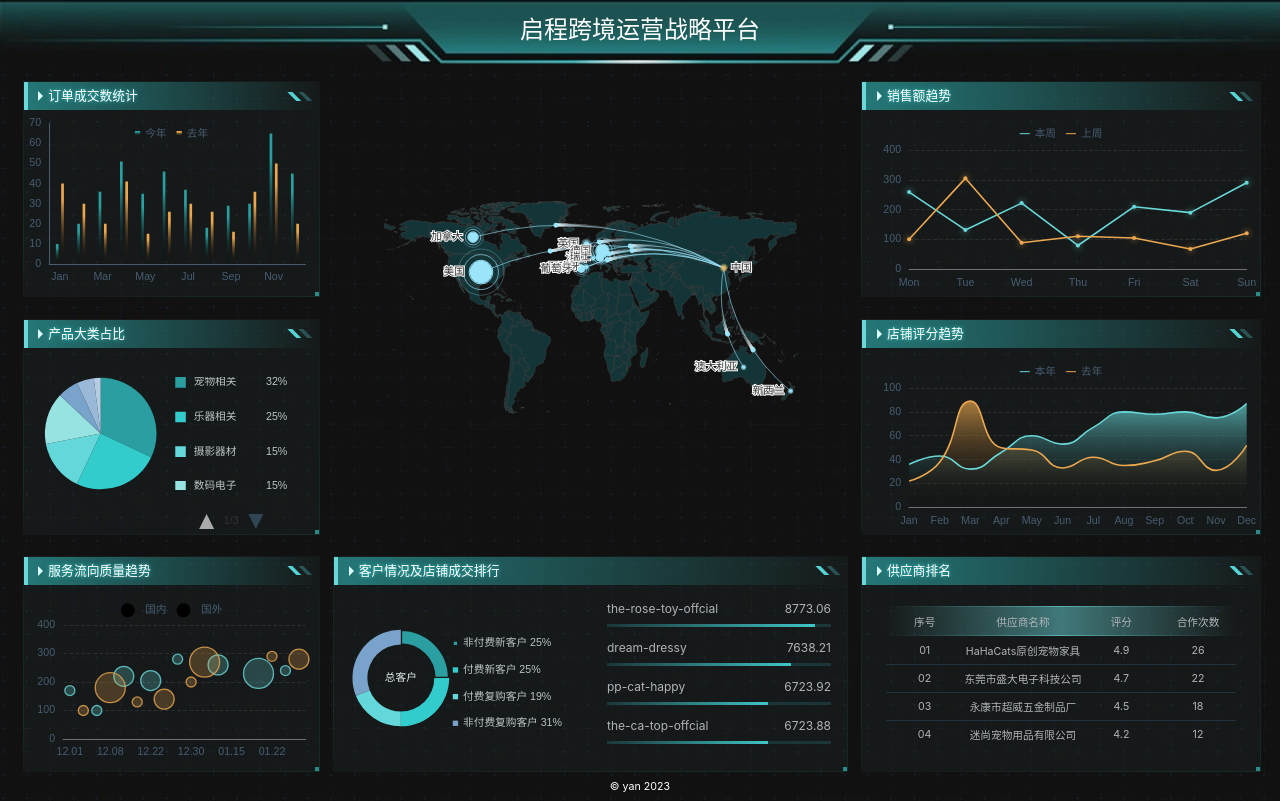
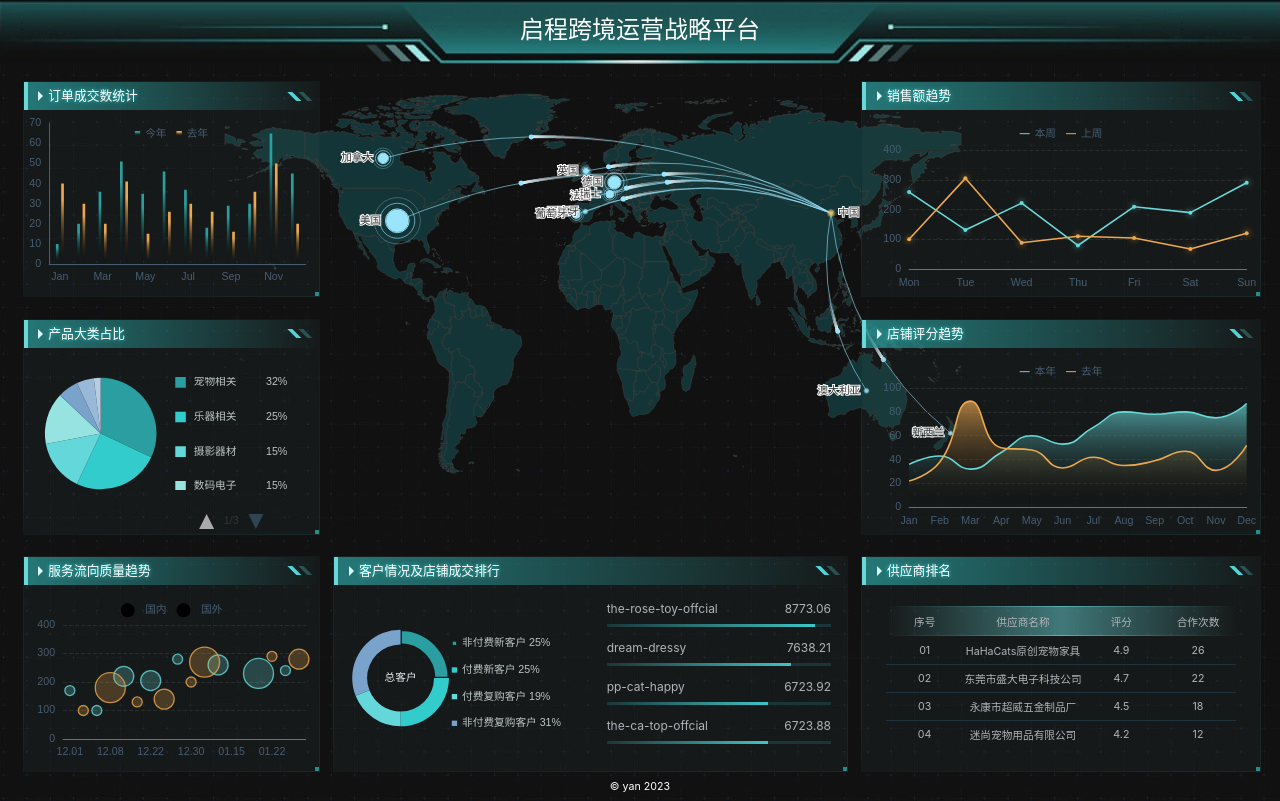
Before and after one commit to ReeseKenn/big-screen-react, a React (Vite) app: page / in a window 1280 px wide. Built offline with nearby package versions, Linux system fonts and the light colour scheme.

Commit message:
update chart9

```diff
--- a/src/components/chart-9.tsx
+++ b/src/components/chart-9.tsx
@@ -700,7 +700,7 @@ export const Chart9 = () => {
     }, []);
 
     return (
-        <section className="section4">
+        <section className="chart9">
             <div ref={divRef} className="chart"/>
         </section>
     );
--- a/src/pages/home.scss
+++ b/src/pages/home.scss
@@ -31,6 +31,7 @@
       "box3 box5 box8" 1fr / 223fr 386fr 300fr;
     grid-column-gap: px(10);
     grid-row-gap: px(16);
+    position: relative;
 
     .bordered {
       background: rgba(68, 97, 96, 0.1);
@@ -73,6 +74,36 @@
         0 9px 0 -8px #299696,
         0 -9px 0 -8px #299696,;
       }
+    }
+
+    .chart9 {
+      display: flex;
+      flex-direction: column;
+      position: absolute;
+      left: px(100);
+      right: px(170);
+      top: 0 - px(50);
+      bottom: px(150);
+
+      .chart {
+        flex: 1;
+      }
+
+    }
+
+    .chart9 {
+      display: flex;
+      flex-direction: column;
+      position: absolute;
+      left: px(100);
+      right: px(170);
+      top: 0 - px(50);
+      bottom: px(150);
+
+      .chart {
+        flex: 1;
+      }
+
     }
 
     section {
--- a/src/pages/home.tsx
+++ b/src/pages/home.tsx
@@ -23,10 +23,10 @@ export const Home = () => {
         <div className="home" style={{backgroundImage: `url(${bg})`}}>
             <header style={{backgroundImage: `url(${headerBg})`}}>启程跨境运营战略平台</header>
             <main>
+                <Chart9/>
                 <Chart1/>
                 <Chart2/>
                 <Chart3/>
-                <Chart9/>
                 <section className="bordered section5">
                     <Title title="客户情况及店铺成交排行"/>
                     <div className="chartGroup">
```
